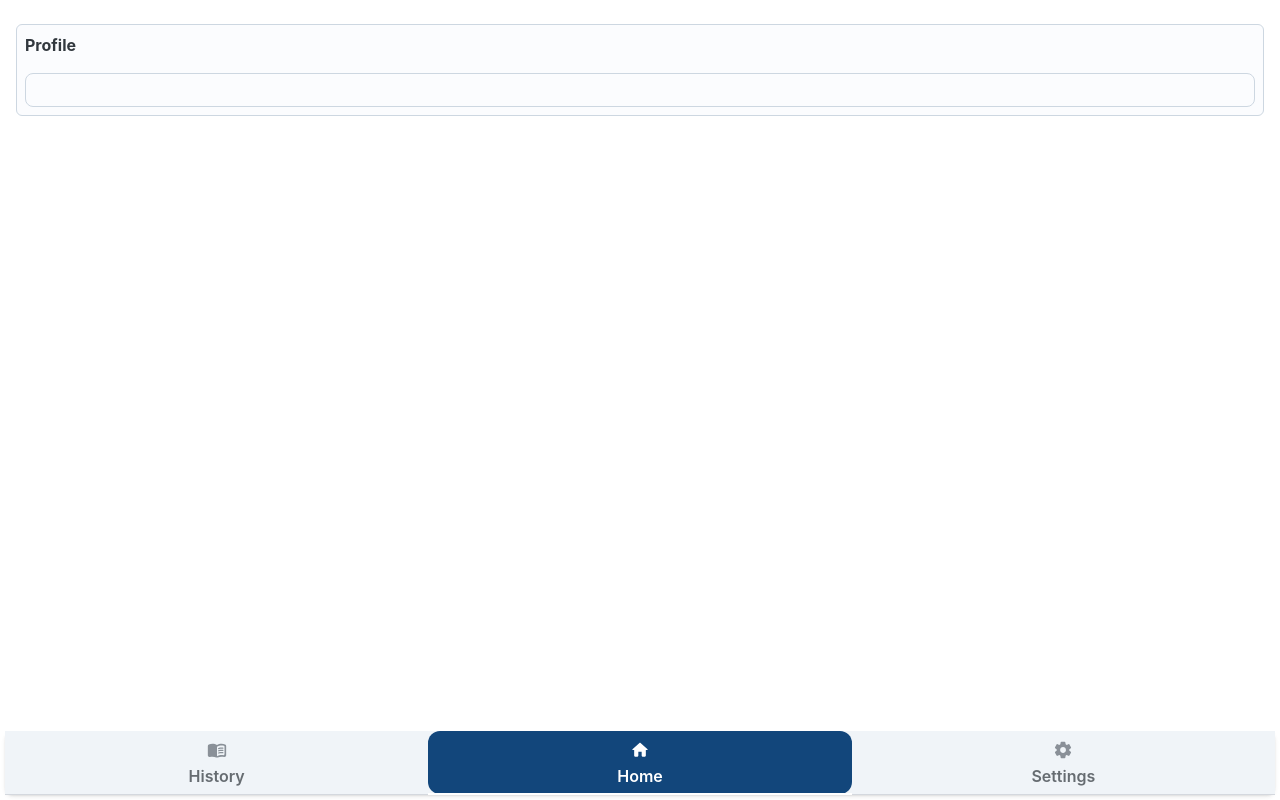
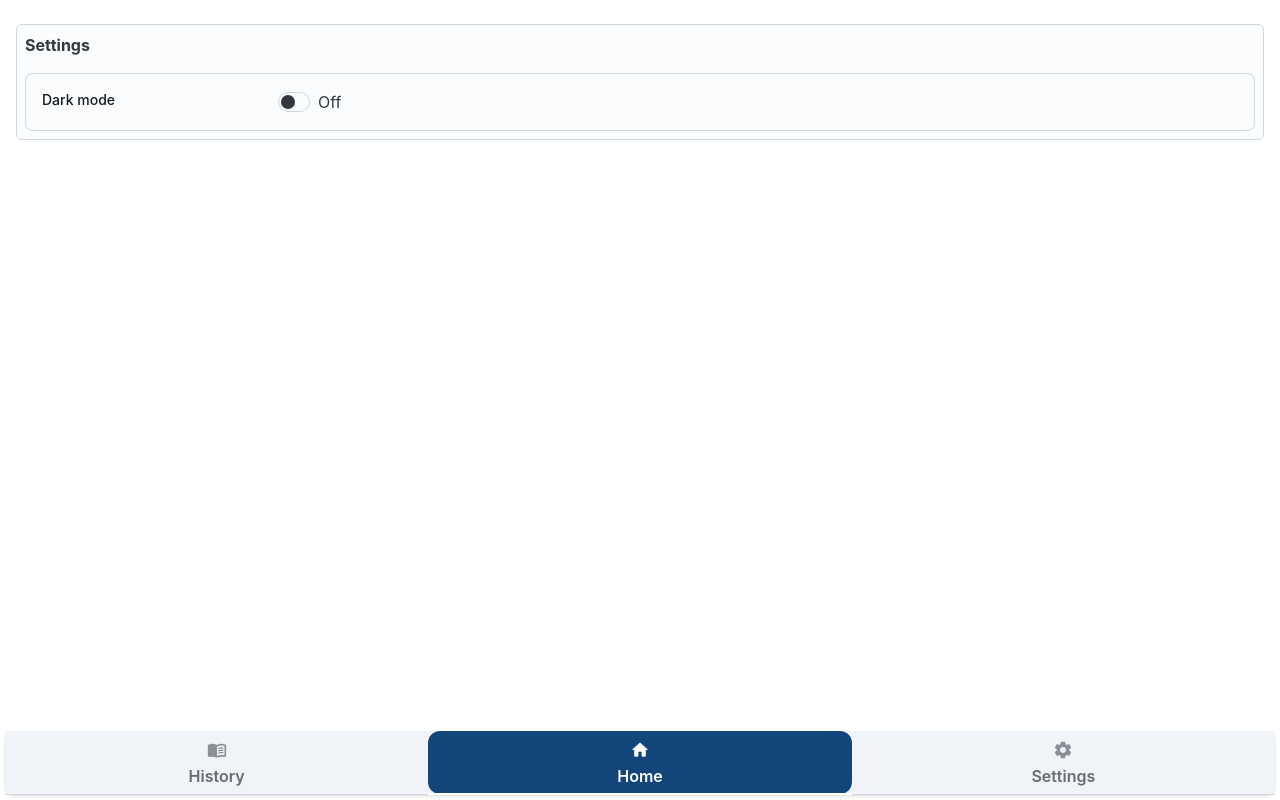
Before and after one commit to jralphw/todo, a React (Create React App) app: page /settings in a window 1280 px wide. Built offline with nearby package versions, Linux system fonts and the light colour scheme.

Commit message:
dark mode(broken), update to README

```diff
--- a/src/Root.css
+++ b/src/Root.css
@@ -1,42 +1,3 @@
-.App {
-  text-align: center;
-}
-
-.App-logo {
-  height: 40vmin;
-  pointer-events: none;
-}
-
-@media (prefers-reduced-motion: no-preference) {
-  .App-logo {
-    animation: App-logo-spin infinite 20s linear;
-  }
-}
-
-.App-header {
-  background-color: #282c34;
-  min-height: 100vh;
-  display: flex;
-  flex-direction: column;
-  align-items: center;
-  justify-content: center;
-  font-size: calc(10px + 2vmin);
-  color: white;
-}
-
-.App-link {
-  color: #61dafb;
-}
-
-@keyframes App-logo-spin {
-  from {
-    transform: rotate(0deg);
-  }
-  to {
-    transform: rotate(360deg);
-  }
-}
-
 .navbar {
   display: flex;
   justify-content: center;
--- a/src/Root.tsx
+++ b/src/Root.tsx
@@ -1,19 +1,26 @@
 import "@fontsource/public-sans";
 import * as React from "react";
-import { CssVarsProvider } from "@mui/joy/styles";
 import "./Root.css";
-import { Tabs, Tab, TabList, ListItemDecorator, tabClasses } from "@mui/joy";
+import { Tabs, Tab, TabList, ListItemDecorator, tabClasses, Box} from "@mui/joy";
 import { HomeRounded, MenuBookRounded, SettingsRounded } from "@mui/icons-material";
 import { Outlet, useNavigate } from "react-router-dom";
 
+const useEnhancedEffect =
+  typeof window !== 'undefined' ? React.useLayoutEffect : React.useEffect;
 
 function Root() {
-
+  const [node, setNode] = React.useState<HTMLElement | null>(null);
+  useEnhancedEffect(() => {
+    setNode(document.getElementById('mode-toggle'));
+  }, []);
   return (
-    <CssVarsProvider>
+    <Box
+      id="mode-toggle"
+      sx={{ bgcolor: 'background.body', }}
+    >
       <Outlet />
       <NavBar />
-    </CssVarsProvider>
+    </Box>
   );
 }
 
--- a/src/index.tsx
+++ b/src/index.tsx
@@ -7,6 +7,7 @@ import { createBrowserRouter, RouterProvider } from "react-router-dom";
 import MainPage from './pages/home';
 import HistoryPage from './pages/history';
 import SettingsPage from './pages/settings';
+import { CssVarsProvider, extendTheme } from '@mui/joy/styles';
 
 const router = createBrowserRouter([
   {
@@ -28,12 +29,17 @@ const router = createBrowserRouter([
   }
 ]);
 
+const theme = extendTheme({ cssVarPrefix: 'demo' });
+
 const root = ReactDOM.createRoot(
   document.getElementById('root') as HTMLElement
 );
 root.render(
   <React.StrictMode>
-    <RouterProvider router={router} />
+    <CssVarsProvider
+      theme={theme}
+    >
+    <RouterProvider router={router} /></CssVarsProvider>
   </React.StrictMode>
 );
 
--- a/src/pages/settings.tsx
+++ b/src/pages/settings.tsx
@@ -1,12 +1,12 @@
 import "@fontsource/public-sans";
 import * as React from "react";
-import { CssVarsProvider } from "@mui/joy/styles";
+import { CssVarsProvider, useColorScheme } from "@mui/joy/styles";
 import "./mystyles.css";
-import { Card, Sheet, Typography } from "@mui/joy";
+import { Box, Card, FormControl, FormLabel, Sheet, Switch, Typography } from "@mui/joy";
 
 /*function ModeToggle() {
-  const { mode, setMode } = useColorScheme();
-  const [mounted, setMounted] = React.useState(false);
+  const { mode, setMode } = useColorScheme() as any;
+  //const [mounted, setMounted] = React.useState(false);
 
   // necessary for server-side rendering
   // because mode is undefined on the server
@@ -24,7 +24,8 @@ import { Card, Sheet, Typography } from "@mui/joy";
       }}
     ></div>
   );
-}*/
+}
+*/
 
 function SettingsPage() {
   return (
@@ -44,7 +45,7 @@ function SettingsPage() {
         >
           <div>
             <Typography level="h5" component="h1">
-            <b>Profile</b>
+              <b>Settings</b>
             </Typography>
           </div>
           <Card
@@ -55,11 +56,44 @@ function SettingsPage() {
               "&:hover": {
                 borderColor: "neutral.outlinedHoverBorder",
               },
-            }}
-          ></Card>
+            }}>
+            <ModeSwitch />
+          </Card>
         </Sheet>
       </CssVarsProvider>
   );
 }
 
+function ModeSwitch() {
+  const [checked, setChecked] = React.useState(false);
+  const { setMode } = useColorScheme();
+  return (
+    <FormControl
+      orientation="horizontal"
+      sx={{ width: 300, justifyContent: 'space-between' }}
+    >
+      <Box>
+        <FormLabel>Dark mode</FormLabel>
+      </Box>
+      <Switch
+        checked={checked}
+        onChange={(event) => {
+          setChecked(event.target.checked);
+          setMode(checked === true? 'light' : 'dark')
+        }}
+        color={checked ? 'success' : 'neutral'}
+        variant="outlined"
+        endDecorator={checked ? 'On' : 'Off'}
+        slotProps={{
+          endDecorator: {
+            sx: {
+              minWidth: 24,
+            },
+          },
+        }}
+      />
+    </FormControl>
+  );
+}
+
 export default SettingsPage;
```
Also changed, not shown: 1 other file (tests, documents, lock files or other folders). Lines whose indentation alone changed are shown as unchanged.
